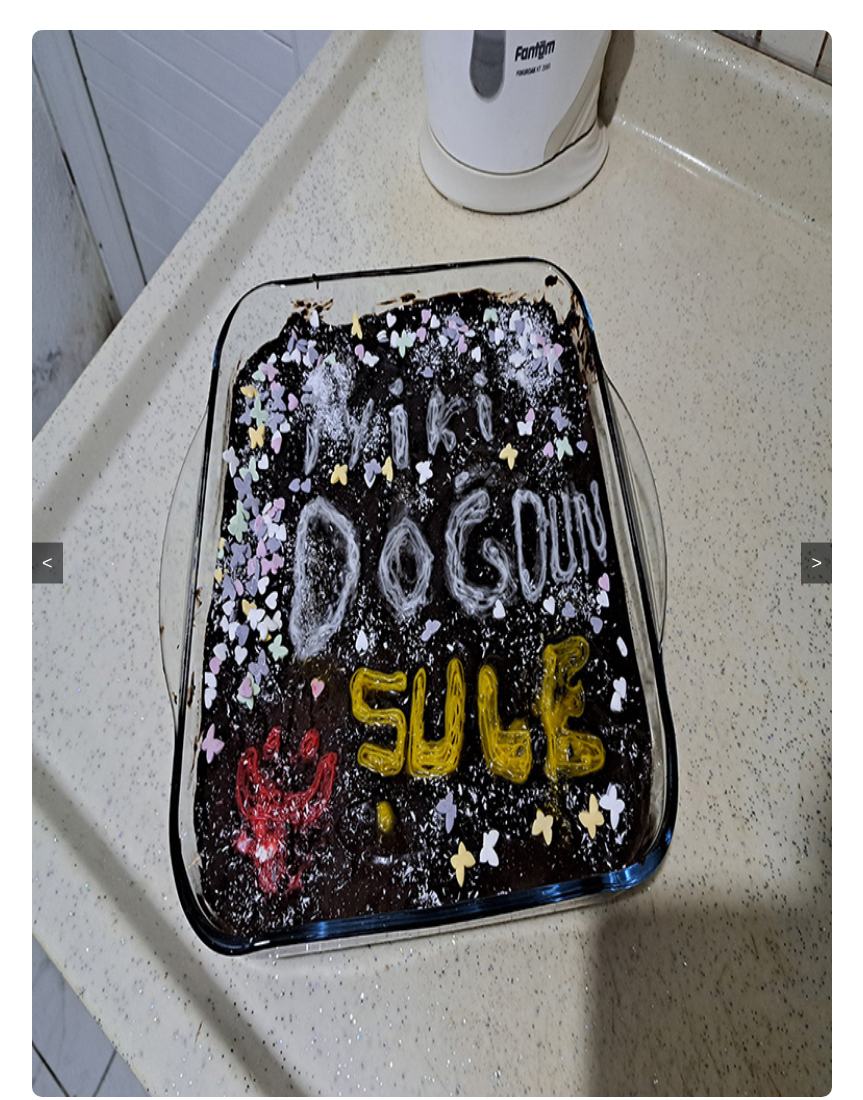
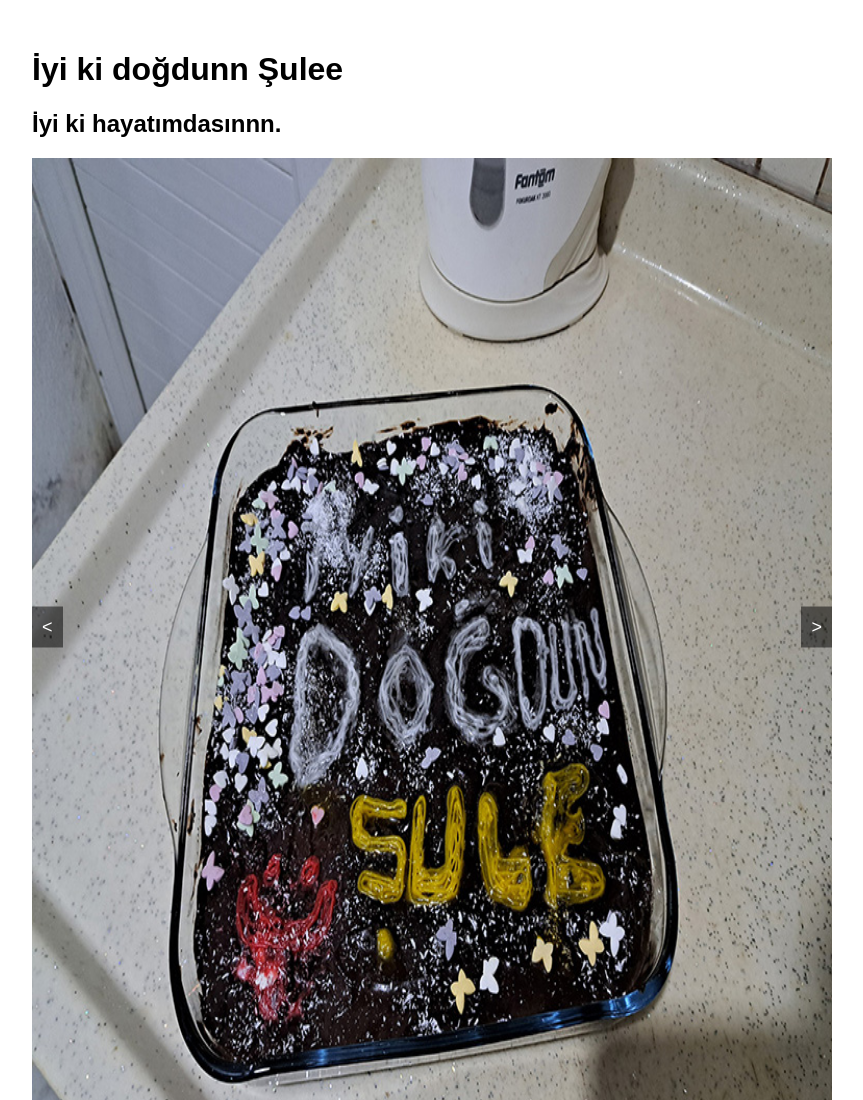
Before and after one commit to suleymandoan/Webpage, a plain HTML site: page index.html in a window 1280 px wide. Shown: the top 1100 px of the page, without its empty margins (208-1071 px from the left). Drawn offline with Linux system fonts and the light colour scheme.

Commit message:
Update index.html

```diff
--- a/index.html
+++ b/index.html
@@ -57,6 +57,8 @@
   </head>
   <body onload="countTimer()">
     <div class="slider">
+      <h1>İyi ki doğdunn Şulee</h1>
+      <h2>İyi ki hayatımdasınnn.</h2>
         <div id="slides" class="slides">
             <img src="1-1 kopya.jpg" alt="Slide1" >
             <img src="2-2 kopya.jpg" alt="Slide2" >
```
